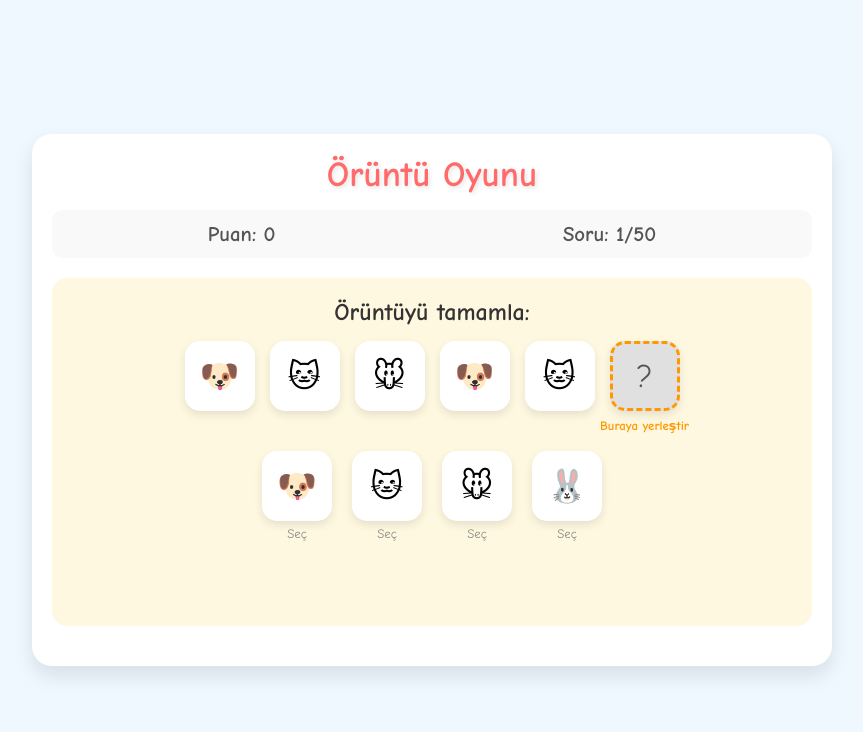
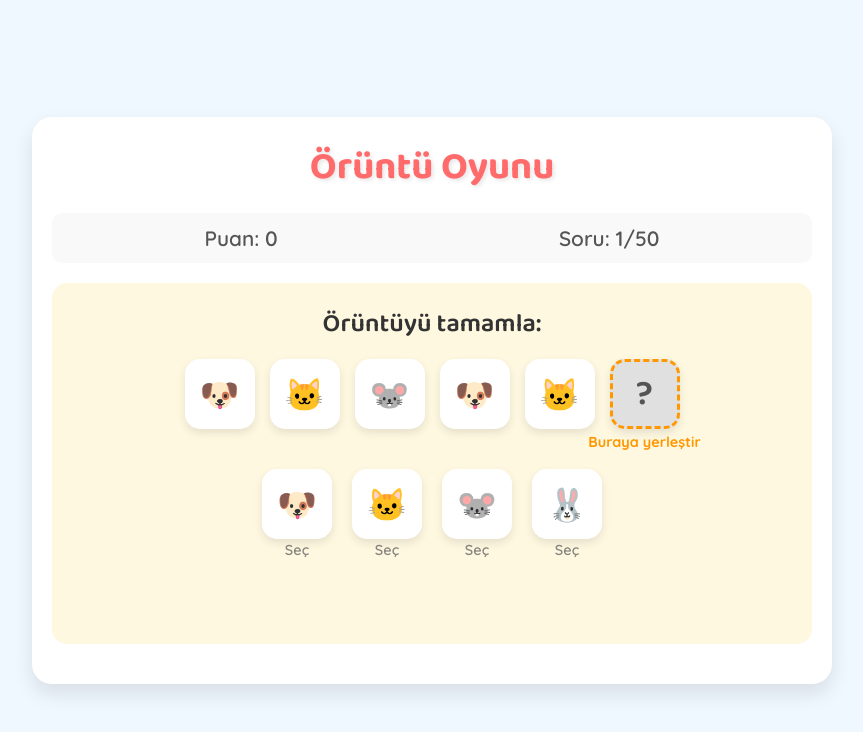
Before and after one commit to mesutpeker/miram, a plain HTML site: page index.html in a window 1280 px wide. Shown: the whole page, without its empty margins (208-1071 px from the left). Drawn offline with Linux system fonts and the light colour scheme.

Commit message:
Add files via upload

```diff
--- a/index.html
+++ b/index.html
@@ -7,6 +7,9 @@
     <meta name="apple-mobile-web-app-status-bar-style" content="black-translucent">
     <meta name="format-detection" content="telephone=no">
     <title>Örüntü Oyunu</title>
+    <link rel="preconnect" href="https://fonts.googleapis.com">
+    <link rel="preconnect" href="https://fonts.gstatic.com" crossorigin>
+    <link href="https://fonts.googleapis.com/css2?family=Baloo+2:wght@400;500;600;700&family=Quicksand:wght@400;500;600;700&display=swap" rel="stylesheet">
     <link rel="stylesheet" href="style.css">
     <link rel="apple-touch-icon" href="apple-touch-icon.png">
     <link rel="icon" type="image/png" href="favicon.png">
--- a/style.css
+++ b/style.css
@@ -2,7 +2,7 @@
     margin: 0;
     padding: 0;
     box-sizing: border-box;
-    font-family: 'Comic Sans MS', cursive, sans-serif;
+    font-family: 'Quicksand', 'Arial', sans-serif;
     -webkit-tap-highlight-color: transparent; /* Safari için dokunma vurgusunu kaldırır */
     -webkit-touch-callout: none; /* Safari için uzun dokunuşta menüyü engeller */
     -webkit-user-select: none; /* Safari için metin seçimini engeller */
@@ -40,10 +40,12 @@ header {
 }
 
 h1 {
+    font-family: 'Baloo 2', cursive;
     color: #ff6b6b;
-    font-size: 2.2rem;
+    font-size: 2.4rem;
     margin-bottom: 15px;
     text-shadow: 2px 2px 4px rgba(0, 0, 0, 0.1);
+    font-weight: 700;
 }
 
 .score-container {
@@ -54,7 +56,7 @@ h1 {
     background-color: #f9f9f9;
     padding: 12px;
     border-radius: 10px;
-    font-weight: bold;
+    font-weight: 600;
 }
 
 .game-container {
@@ -65,11 +67,12 @@ h1 {
 }
 
 #question-text {
-    font-size: 1.5rem;
+    font-family: 'Baloo 2', cursive;
+    font-size: 1.6rem;
     color: #333;
     margin-bottom: 15px;
     text-align: center;
-    font-weight: bold;
+    font-weight: 600;
 }
 
 #pattern-display {
@@ -88,6 +91,7 @@ h1 {
     justify-content: center;
     align-items: center;
     font-size: 2rem;
+    font-weight: 600;
     border-radius: 15px;
     background-color: #fff;
     box-shadow: 0 4px 8px rgba(0, 0, 0, 0.1);
@@ -103,6 +107,8 @@ h1 {
     border: 3px dashed #ff9800;
     cursor: pointer;
     position: relative;
+    font-family: 'Baloo 2', cursive;
+    font-size: 2.2rem;
 }
 
 .pattern-item.question-mark::after {
@@ -111,10 +117,11 @@ h1 {
     bottom: -25px;
     left: 50%;
     transform: translateX(-50%);
-    font-size: 0.8rem;
+    font-size: 0.9rem;
     color: #ff9800;
     white-space: nowrap;
     font-weight: bold;
+    font-family: 'Quicksand', sans-serif;
 }
 
 .pattern-item.question-mark:hover {
@@ -148,6 +155,7 @@ h1 {
     justify-content: center;
     align-items: center;
     font-size: 2rem;
+    font-weight: 600;
     border-radius: 15px;
     background-color: #fff;
     box-shadow: 0 4px 8px rgba(0, 0, 0, 0.1);
@@ -165,10 +173,11 @@ h1 {
     bottom: -20px;
     left: 50%;
     transform: translateX(-50%);
-    font-size: 0.8rem;
+    font-size: 0.9rem;
     color: #555;
     opacity: 0.7;
     white-space: nowrap;
+    font-family: 'Quicksand', sans-serif;
 }
 
 .option:hover {
@@ -207,6 +216,7 @@ h1 {
 }
 
 #result-message {
+    font-family: 'Baloo 2', cursive;
     text-align: center;
     font-size: 1.4rem;
     margin: 15px 0;
@@ -214,7 +224,7 @@ h1 {
     padding: 10px;
     border-radius: 15px;
     transition: all 0.3s;
-    font-weight: bold;
+    font-weight: 600;
 }
 
 .correct {
@@ -228,8 +238,9 @@ h1 {
 }
 
 button {
+    font-family: 'Baloo 2', cursive;
     padding: 15px 30px;
-    font-size: 1.3rem;
+    font-size: 1.4rem;
     border: none;
     border-radius: 30px;
     cursor: pointer;
@@ -242,7 +253,7 @@ button {
 #restart-button {
     background-color: #ff9800;
     color: white;
-    font-size: 1.4rem;
+    font-size: 1.5rem;
     padding: 18px 36px;
     font-weight: bold;
 }
@@ -261,18 +272,22 @@ button:active {
 }
 
 #game-over h2 {
+    font-family: 'Baloo 2', cursive;
     color: #ff6b6b;
-    font-size: 2.4rem;
+    font-size: 2.5rem;
     margin-bottom: 20px;
+    font-weight: 700;
 }
 
 #game-over p {
     font-size: 1.5rem;
     margin-bottom: 15px;
     color: #555;
+    font-weight: 500;
 }
 
 #final-score {
+    font-family: 'Baloo 2', cursive;
     font-weight: bold;
     color: #4caf50;
     font-size: 1.8rem;
@@ -343,12 +358,12 @@ button:active {
 
     .pattern-item.question-mark::after {
         bottom: -20px;
-        font-size: 0.7rem;
+        font-size: 0.8rem;
     }
 
     .option::after {
         bottom: -18px;
-        font-size: 0.7rem;
+        font-size: 0.8rem;
     }
 }
 
```
